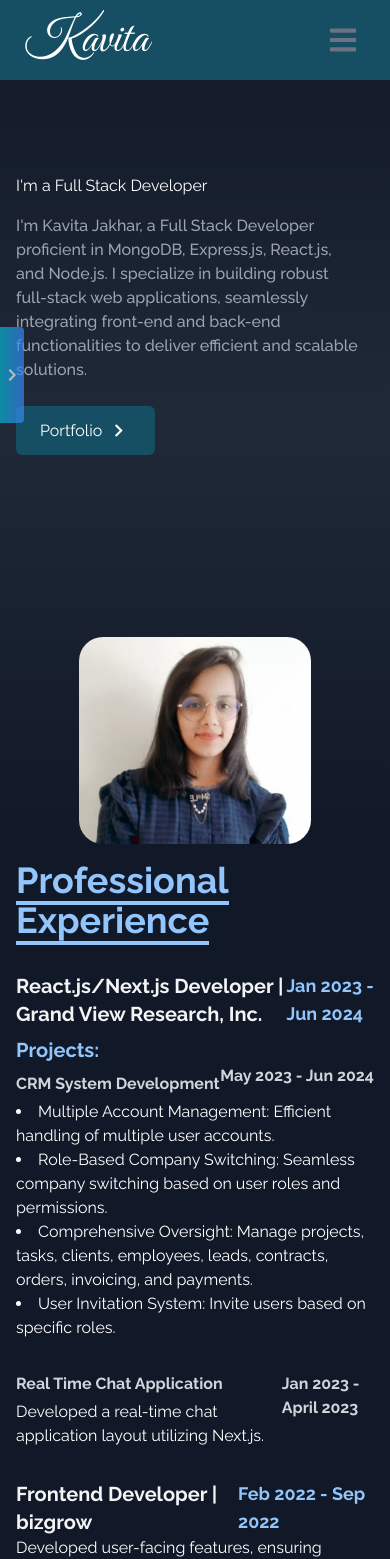
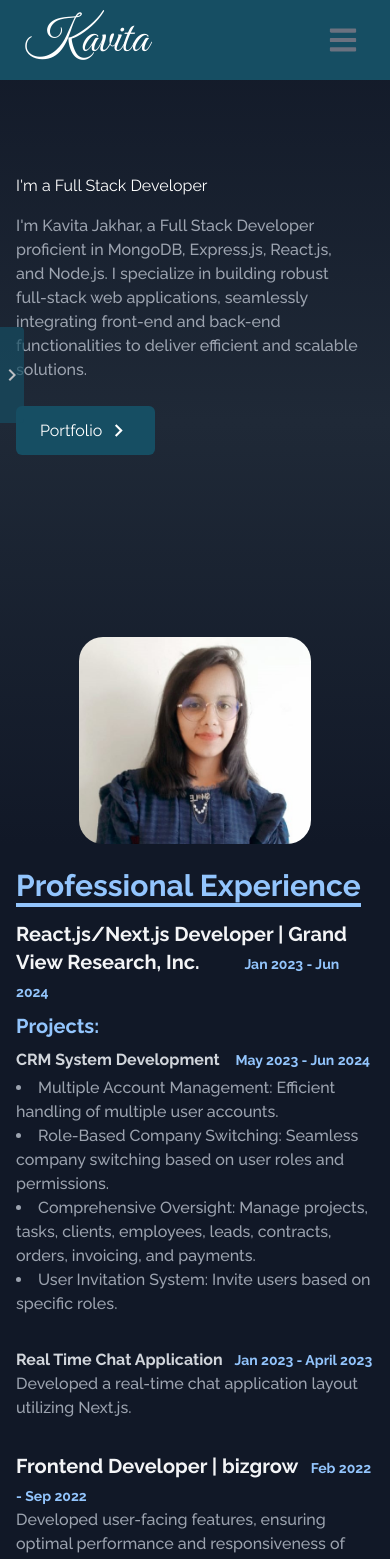
Before and after one commit to kavijakhar/My-Portfolio, a React (Create React App) app: page / in a window 390 px wide. Shown: the top 1559 px of the page. Built offline with nearby package versions, Linux system fonts and the light colour scheme.

Commit message:
enhanced the experince page

```diff
--- a/src/components/ProfassionalExperince.js
+++ b/src/components/ProfassionalExperince.js
@@ -7,8 +7,8 @@ const ProfessionalExperience = () => {
             className="bg-gradient-to-b from-gray-900 to-gray-900 w-full h-full text-white"
         >
             <div className="max-w-screen-lg p-4 mx-auto flex flex-col justify-center w-full h-full">
-                <div className="pb-8">
-                    <p className="text-4xl font-bold text-blue-300 inline border-b-4 border-blue-300">
+                <div className="pb-4 pt-2">
+                    <p className="md:text-4xl text-3xl font-bold text-blue-300 inline border-b-4 border-blue-300">
                         Professional Experience
                     </p>
                 </div>
@@ -16,17 +16,20 @@ const ProfessionalExperience = () => {
                 <div className="space-y-8">
                     {/* Experience 1: React.js/Next.js Developer at Grand View Research */}
                     <div className="justify-between">
-                        <div className='flex justify-between'>
-                            <p className="text-xl font-bold text-gray-100">React.js/Next.js Developer | Grand View Research, Inc.</p>
-                            <p className="text-lg font-bold text-blue-300">Jan 2023 - Jun 2024</p>
+                        <div className='md:flex justify-between'>
+                            <p className="md:text-xl text-xl font-bold text-gray-100">React.js/Next.js Developer | Grand View Research, Inc. <span className='text-sm ml-10 font-bold md:hidden visible  text-blue-300'>Jan 2023 - Jun 2024</span></p>
+                            <p className="md:text-lg text-base font-bold text-blue-300 hidden md:block">
+                                Jan 2023 - Jun 2024
+                            </p>
+
                         </div>
                         <div>
                             <p className='text-xl font-bold mt-2 text-blue-300'>Projects:</p>
-                            <div className='flex justify-between'>
-                                <p className="text-base font-bold mt-2 text-gray-300">CRM System Development</p>
-                                <p className="text-base font-bold text-gray-300">May 2023 - Jun 2024</p>
+                            <div className='md:flex justify-between'>
+                                <p className="text-base font-bold mt-2 text-gray-300">CRM System Development <span className='text-sm ml-3 font-bold md:hidden visible  text-blue-300'>May 2023 - Jun 2024</span></p>
+                                <p className="text-base font-bold text-gray-300 hidden md:block">May 2023 - Jun 2024</p>
                             </div>
-                            <ul className="list-disc list-inside mt-1">
+                            <ul className="list-disc list-inside mt-1 text-gray-400 font-medium">
                                 <li>Multiple Account Management: Efficient handling of multiple user accounts.</li>
                                 <li>Role-Based Company Switching: Seamless company switching based on user roles and permissions.</li>
                                 <li>Comprehensive Oversight: Manage projects, tasks, clients, employees, leads, contracts, orders, invoicing, and payments.</li>
@@ -36,24 +39,26 @@ const ProfessionalExperience = () => {
                     </div>
 
                     {/* Experience 2: Real Time Chat Application */}
-                    <div className="flex justify-between">
-                        <div>
-                            <p className="text-base font-bold text-gray-300">Real Time Chat Application</p>
-                            <p className='mt-1'>Developed a real-time chat application layout utilizing Next.js.</p>
+                    <div>
+                        <div className="md:flex justify-between">
+                            <p className="text-base font-bold mt-2 text-gray-300">Real Time Chat Application <span className="text-sm ml-2 font-bold md:hidden visible text-blue-300">Jan 2023 - April 2023</span></p>
+                            <p className="text-base font-bold text-gray-300 hidden md:block">Jan 2023 - April 2023</p>
                         </div>
-                        <p className="text-base font-bold text-gray-300">Jan 2023 - April 2023</p>
+                        <p className=" text-gray-400 font-medium">Developed a real-time chat application layout utilizing Next.js.</p>
+
                     </div>
 
                     {/* Experience 3: Frontend Developer at bizgrow */}
                     <div>
-                        <div className='flex justify-between'>
-                            <p className="text-xl font-bold text-gray-100">Frontend Developer | bizgrow</p>
-                            <p className='text-lg font-bold text-blue-300'>Feb 2022 - Sep 2022</p>
+                        <div className="md:flex justify-between">
+                            <p className="md:text-xl text-xl font-bold text-gray-100">Frontend Developer | bizgrow <span className='text-sm ml-2 font-bold md:hidden visible  text-blue-300'>Feb 2022 - Sep 2022</span></p>
+                            <p className="md:text-lg text-base font-bold text-blue-300 hidden md:block">
+                                Feb 2022 - Sep 2022
+                            </p>
                         </div>
-                        <div>
-                            <p>Developed user-facing features, ensuring optimal performance and responsiveness of web applications using React JS/Next JS and handled API integration.</p>
-                        </div>
+                        <p className='text-gray-400 font-medium'>Developed user-facing features, ensuring optimal performance and responsiveness of web applications using React JS/Next JS and handled API integration.</p>
                     </div>
+
                 </div>
             </div>
         </div>
--- a/src/components/SocialLinks.js
+++ b/src/components/SocialLinks.js
@@ -78,7 +78,7 @@ const SocialLinks = () => {
       <div
         onClick={() => setHidden(!hideen)}
       >
-        {hideen ? <MdOutlineKeyboardArrowLeft className="mt-8 md:hidden w-14 mb-1 rounded-br   text-white bg-gradient-to-r from-cyan-500 to-blue-500 rounded-tr " size={30} /> : <MdOutlineKeyboardArrowRight className="mt-8 animate-pulse md:hidden rounded-br rounded-tr  absolute  text-white bg-gradient-to-r from-cyan-500 to-blue-500 w-6  h-24" size={30} />}
+        {hideen ? <MdOutlineKeyboardArrowLeft className="mt-8 md:hidden w-14 mb-1 rounded-br   text-white socialLinks " size={30} /> : <MdOutlineKeyboardArrowRight className="mt-8 animate-pulse md:hidden rounded-br rounded-tr  absolute  text-white socialLinks w-6  h-24" size={30} />}
       </div>
       {hideen &&
         <ul>
```
